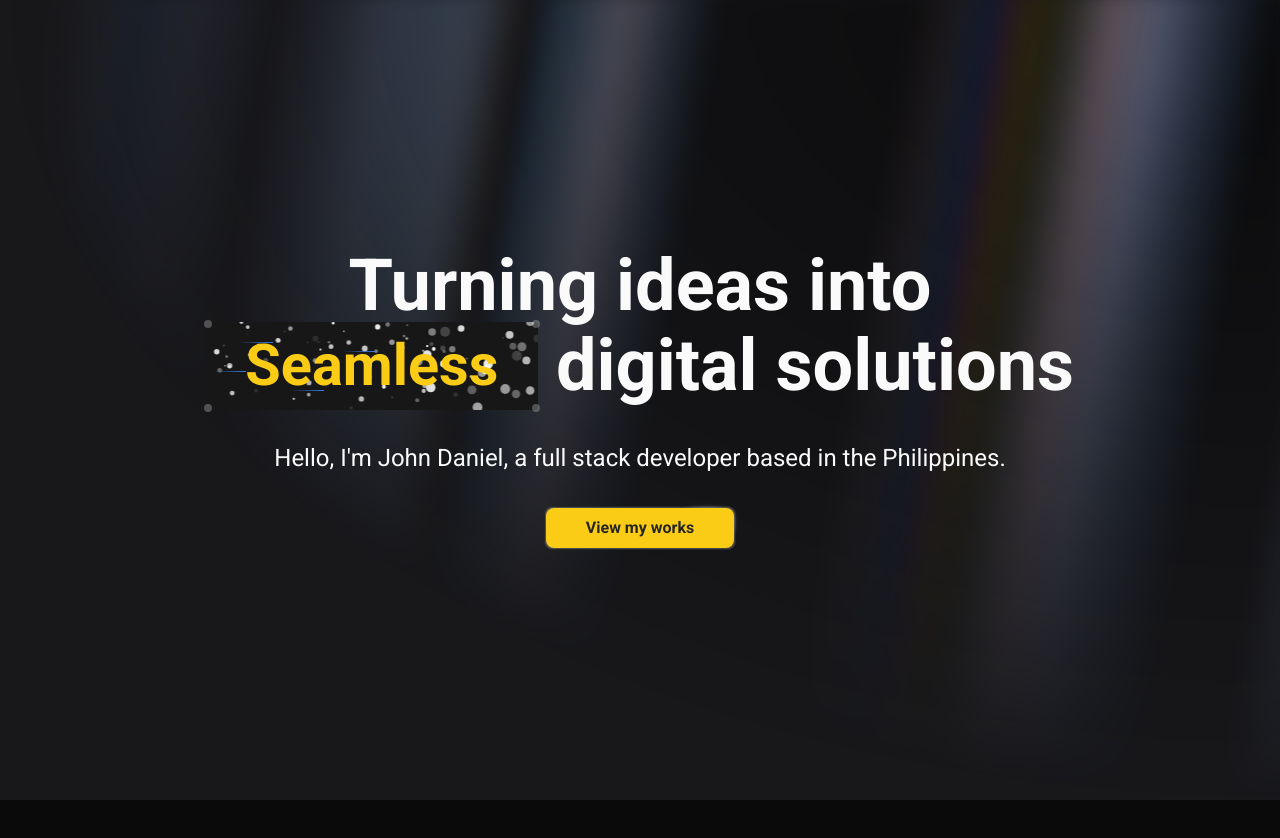
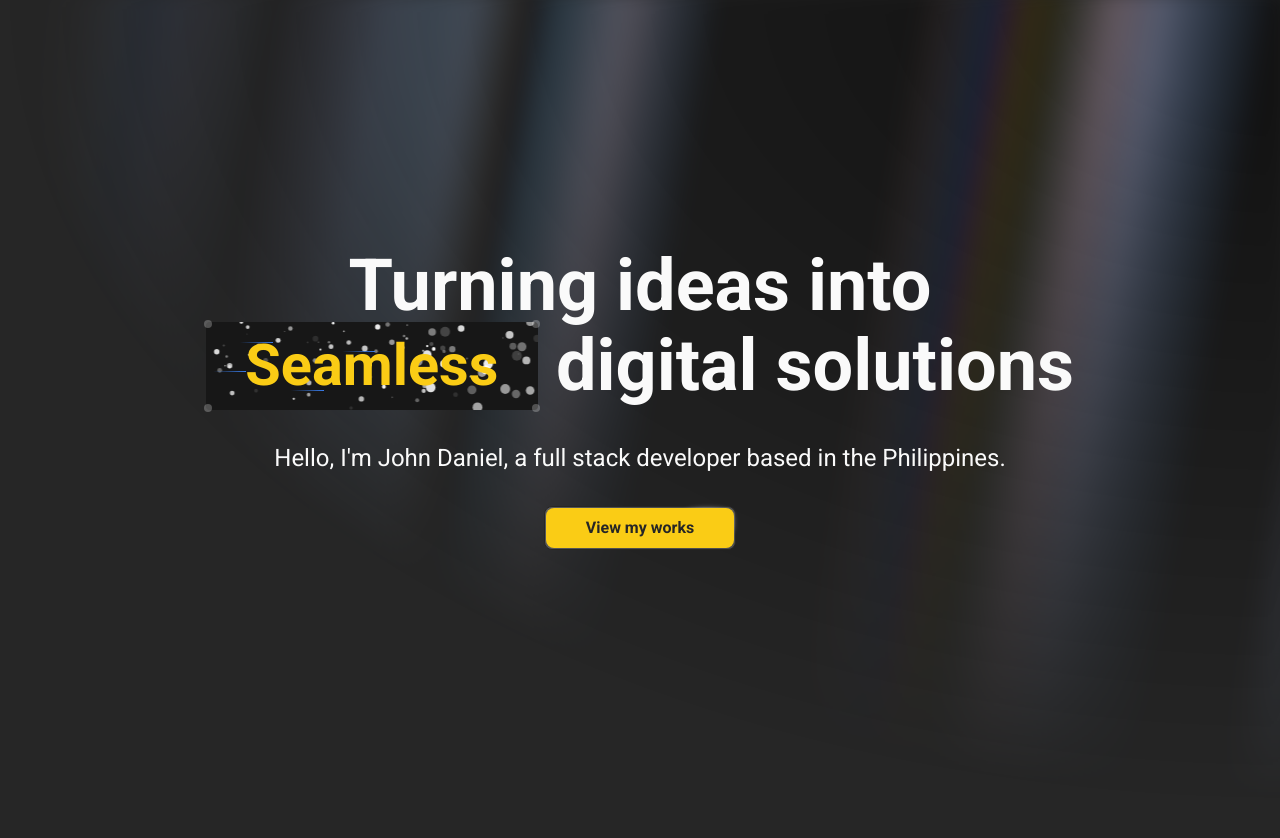
Before and after one commit to eyedent1ty/portfolio-v2, a Next.js app: page / in a window 1280 px wide. Shown: the top 838 px of the page. Built offline with nearby package versions, Linux system fonts and the light colour scheme.

Commit message:
changed the background of the aurora to the bg-secondary

```diff
--- a/app/page.tsx
+++ b/app/page.tsx
@@ -6,7 +6,7 @@ export default function App() {
     <>
       <Navbar />
       <Hero />
-      <div className="h-screen"></div>
+      <div className="h-screen bg-secondary"></div>
     </>
   );
 }
--- a/components/ui/aurora-background.tsx
+++ b/components/ui/aurora-background.tsx
@@ -17,7 +17,7 @@ export const AuroraBackground = ({
     <main>
       <div
         className={cn(
-          'relative flex flex-col  h-[100vh] items-center justify-center bg-zinc-50 dark:bg-zinc-900  text-slate-950 transition-bg',
+          'relative flex flex-col  h-[100vh] items-center justify-center bg-secondary transition-bg',
           className
         )}
         {...props}
```
